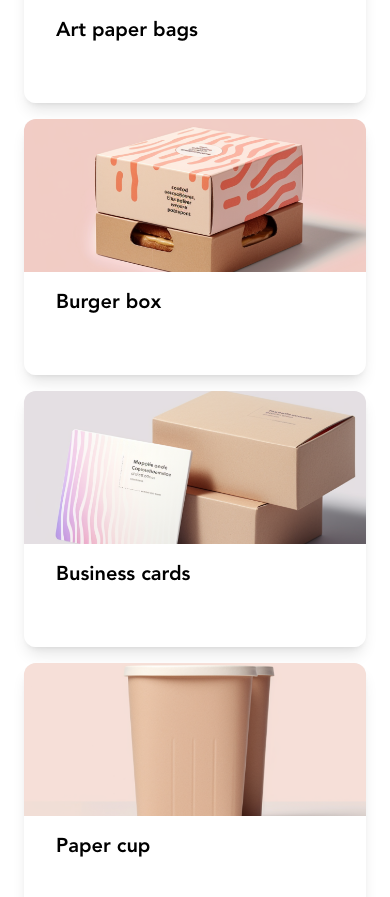
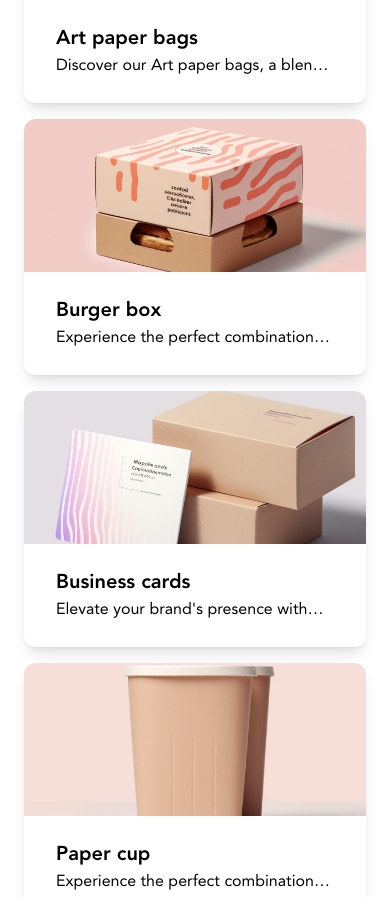
Before and after one commit to printing-talks/printing-talks-2, an Astro site: page / in a window 390 px wide. Shown: the part 2249-3146 px from the top of the page. Built offline with nearby package versions, Linux system fonts and the light colour scheme; Astro itself is replaced by a stand-in of ours.

Commit message:
responsive line clamp

```diff
--- a/src/components/ProductCard.astro
+++ b/src/components/ProductCard.astro
@@ -23,7 +23,7 @@ const { data, slug } = Astro.props.product;
   </div>
   <div class="min-h-[40%] flex flex-col justify-center bg-base px-8 py-4">
     <h6 class="font-bold">{data.title}</h6>
-    <p class="invisible sm:visible line-clamp-2">{data.description}</p>
+    <p class="line-clamp-1 sm:line-clamp-2">{data.description}</p>
   </div>
 </a>
 
```
